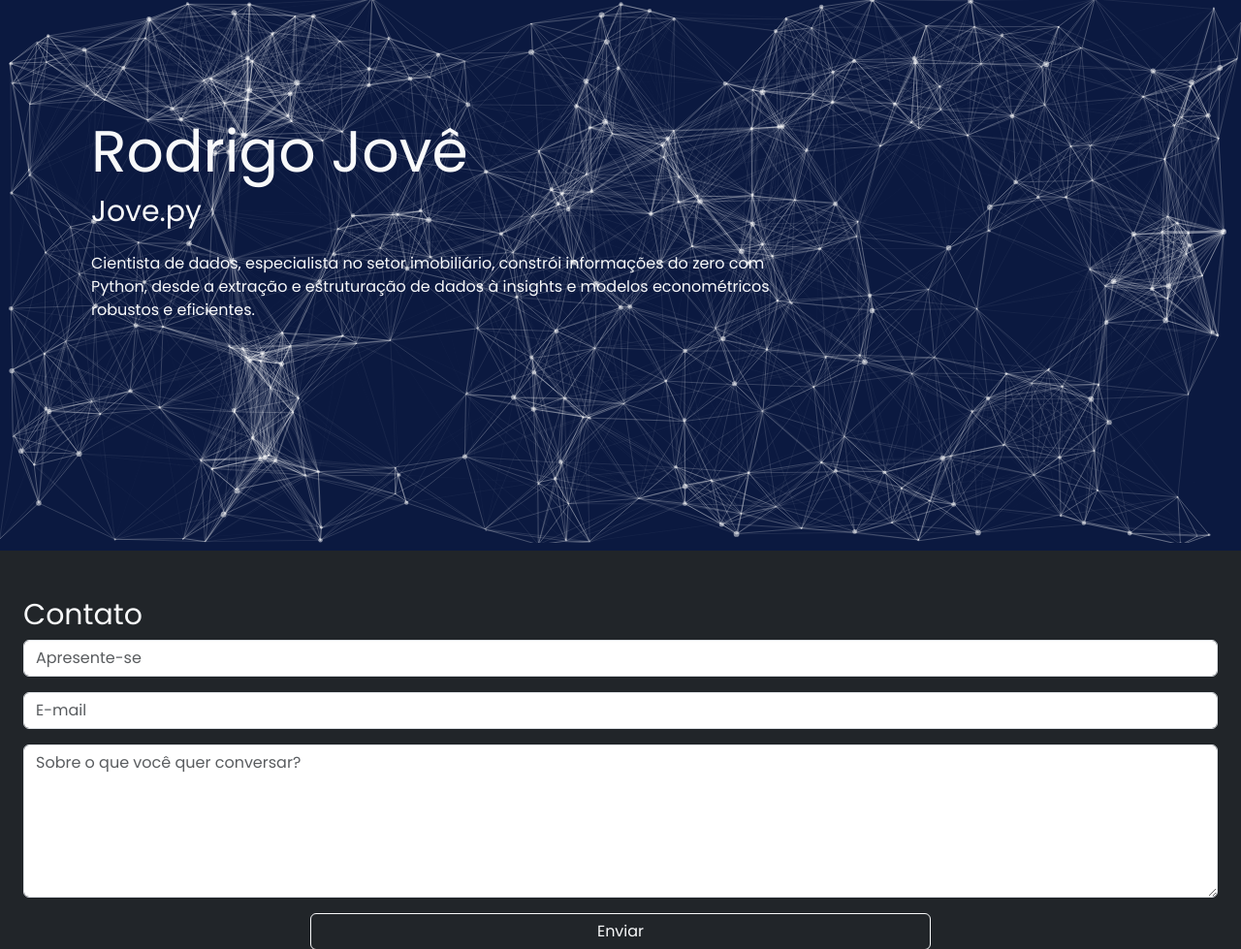
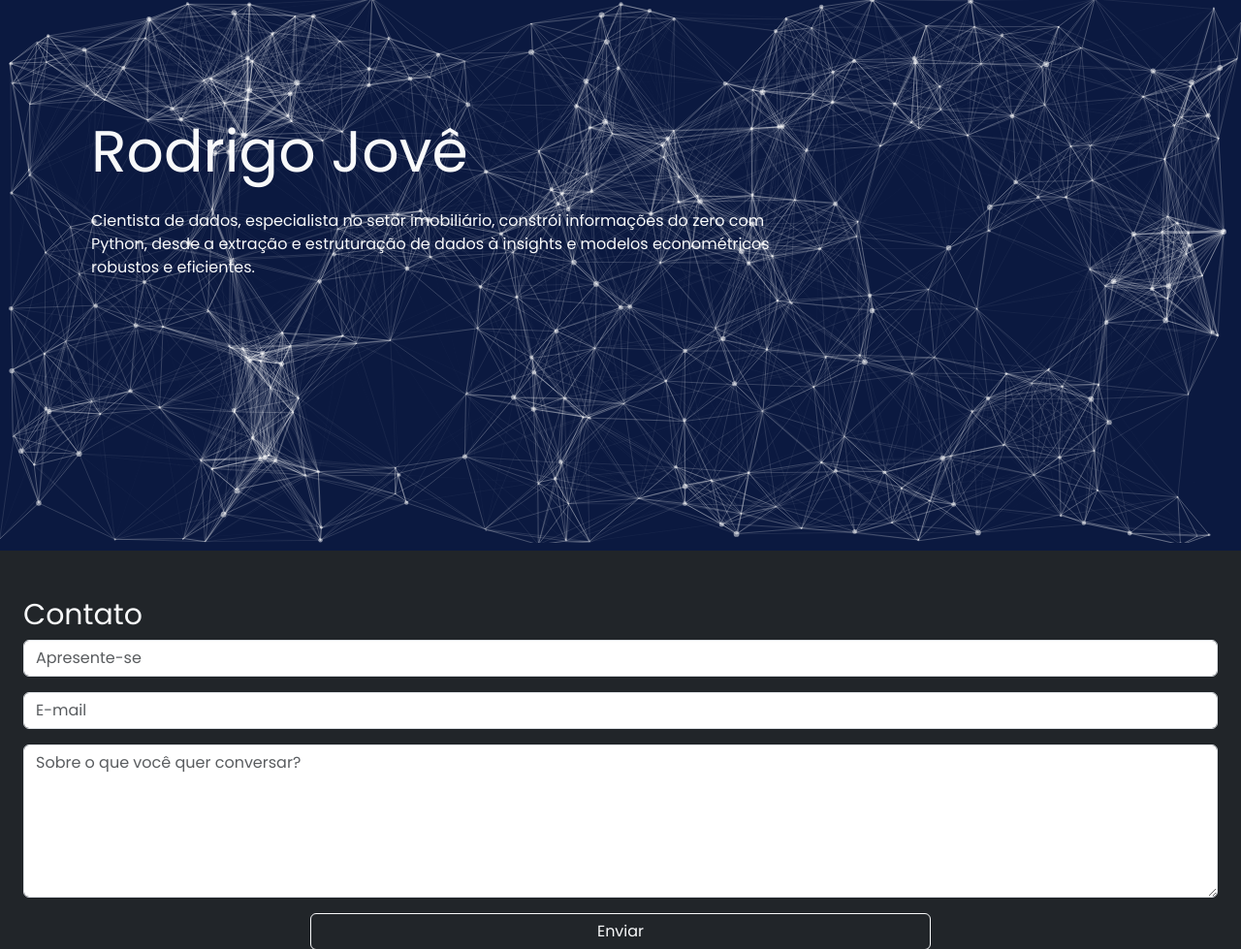
Before and after one commit to PortfolioJovePy/Portfolio, a Django app: page / in a window 1280 px wide. Shown: the part 94-1073 px from the top of the page at 97% size. Run offline with Django 4.2, Linux system fonts and the light colour scheme; some libraries are stand-ins or nearby versions.

Commit message:
Atualizar o apresentacao.html

```diff
--- a/principal/templates/desktop/apresentacao.html
+++ b/principal/templates/desktop/apresentacao.html
@@ -5,7 +5,6 @@
     <div class="container fade-in mt-4 mb-4 text-start" style="height:80vh;background-color: #0B1940;position: relative;z-index:-1;">
       <div class="container-fluid">
         <h1 class="text-light" style="font-size: 60px;margin-top:15vh;">Rodrigo Jovê</h1>
-        <h1 class="text-light mt-2" style="font-size: 30px;">Jove.py</h1>
         <div class="col-md-8">
           <p class="text-light mt-4">{{texto}}</p>
         </div>
```
